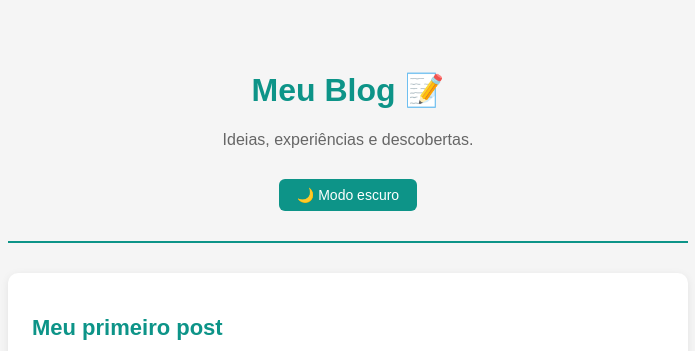
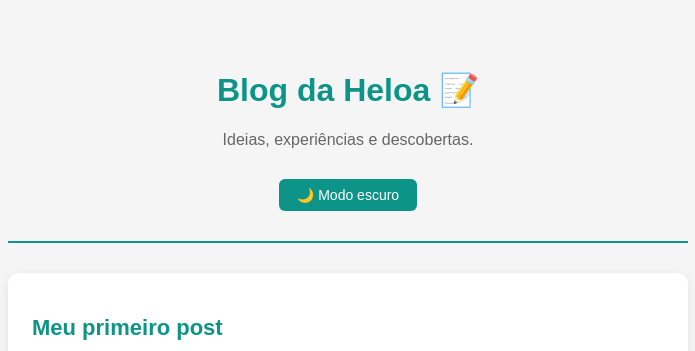
Before and after one commit to heloo233/meu-blog, a plain HTML site: page index.html in a window 1280 px wide. Shown: the top 351 px of the page, without its empty margins (292-987 px from the left). Drawn offline with Linux system fonts and the light colour scheme.

Commit message:
Update index.html

```diff
--- a/index.html
+++ b/index.html
@@ -9,7 +9,7 @@
 <body>
 
   <header>
-    <h1>Meu Blog 📝</h1>
+    <h1>Blog da Heloa 📝</h1>
     <p>Ideias, experiências e descobertas.</p>
     <button id="btnTema">🌙 Modo escuro</button>
   </header>
```
